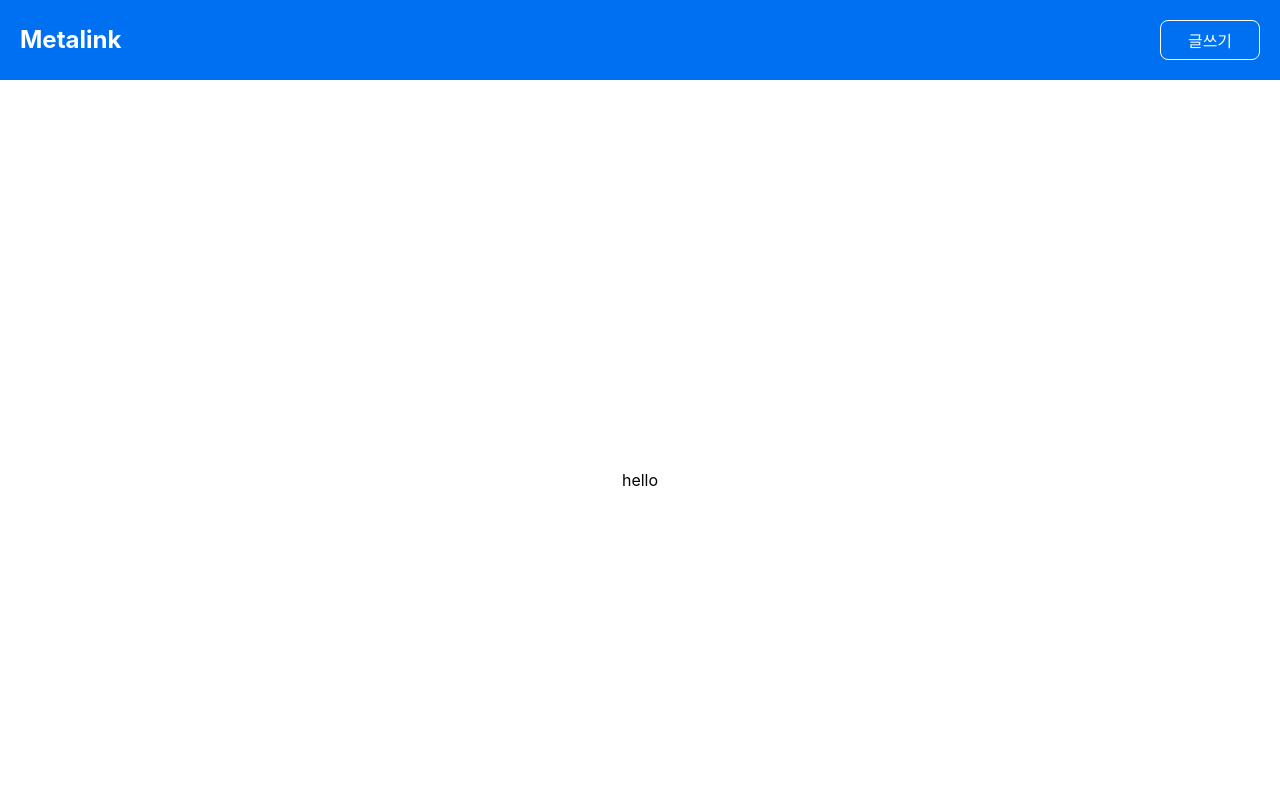
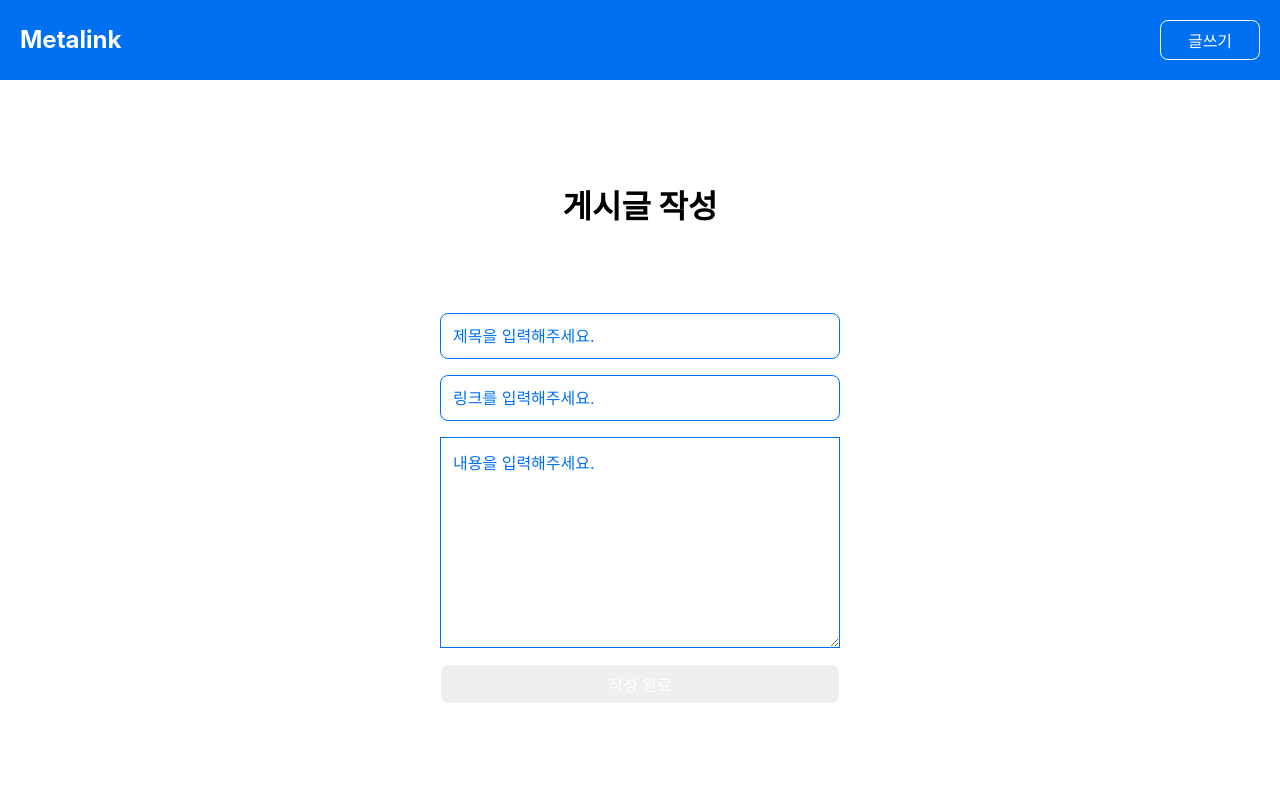
Before and after one commit to tophat-cloud/metalink, a Next.js app in the folder frontend/: page /posts/write in a window 1280 px wide. Shown: the top 800 px of the page. Built offline with nearby package versions, Linux system fonts and the light colour scheme.

Commit message:
:sparkles: Add write page

```diff
--- a/frontend/pages/posts/write/index.js
+++ b/frontend/pages/posts/write/index.js
@@ -1,7 +1,92 @@
+import styled from "styled-components"
+
+const Wrapper = styled.div`
+  width: 50vh;
+  height: 100%;
+  align-self: flex-start;
+  justify-content: flex-start;
+  padding: 64px 0;
+`;
+
+const TitleInput = styled.input`
+  width: 100%;
+  padding: 12px;
+  border-radius: 8px;
+  border: 1px solid #0070f3;
+  display: block;
+  margin: 0 0 1em;
+  padding: ${props => props.padding};
+
+  ::placeholder {
+    color: #0070f3;
+  }
+`;
+
+const LinkInput = styled.input`
+  width: 100%;
+  padding: 12px;
+  border-radius: 8px;
+  border: 1px solid #0070f3;
+  display: block;
+  margin: 0 0 1em;
+  padding: ${props => props.padding};
+
+  ::placeholder {
+    color: #0070f3;
+  }
+`;
+
+const ContentInput = styled.textarea`
+  width: 100%;
+  padding: 12px;
+  height: 50%;
+  border: 1px solid #0070f3;
+  display: block;
+  margin: 0 0 1em;
+  padding: ${props => props.padding};
+
+  ::placeholder {
+    color: #0070f3;
+  }
+`;
+
+
+
+const SubmitButton = styled.button`
+  display: flex;
+  width: 100%;
+  border: 1px solid white;
+  border-radius: 8px;
+  height: 40px;
+  justify-content: center;
+  align-items: center;
+  color: white;
+`;
+
+
 export default () => {
   return (
     <>
-      hello
+      <h1>게시글 작성</h1>
+      <Wrapper>
+
+        <TitleInput
+          placeholder="제목을 입력해주세요."
+        />
+
+        <LinkInput
+          placeholder="링크를 입력해주세요."
+        />
+
+        <ContentInput
+          placeholder="내용을 입력해주세요."
+        />
+
+        <SubmitButton>
+          작성 완료
+        </SubmitButton>
+      </Wrapper>
+
     </>
   )
 }
```
